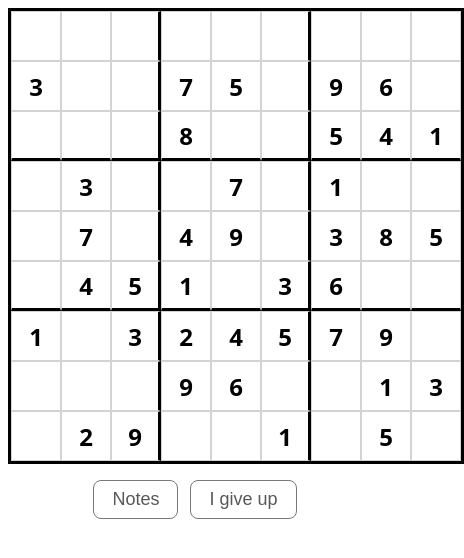
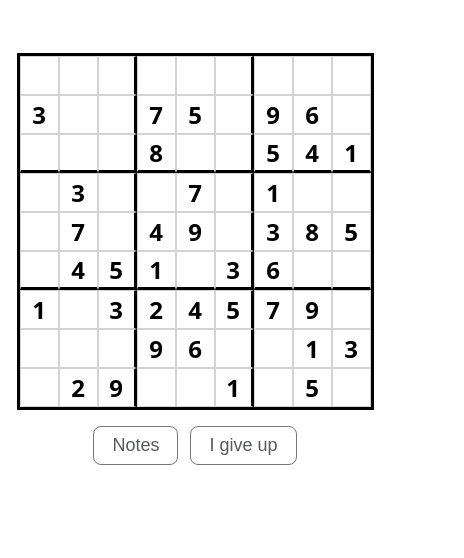
Before and after one commit to FedericaBer/sudoku-app, a React (Vite) app: page / in a window 390 px wide. Both pictures are taken after a click on the button "Easy". Shown: the top 558 px of the page, 464 px wide, since content can reach past the window. Built offline with nearby package versions, Linux system fonts and the light colour scheme.

Commit message:
make it responsive

```diff
--- a/src/styles/main.css
+++ b/src/styles/main.css
@@ -1,5 +1,6 @@
 .sudoku-board {
   width: fit-content;
+  max-width: 95vw;
   margin: 0 auto;
   border: 3px solid black;
 }
@@ -10,8 +11,8 @@
 
 .sudoku-cell {
   position: relative;
-  width: 50px;
-  height: 50px;
+  width: min(50px, 10vw);
+  height: min(50px, 10vw);
   border: 1px solid lightgray;
   box-sizing: border-box;
 }
@@ -31,7 +32,7 @@
 }
 
 .cell-note {
-  font-size: 11px;
+  font-size: min(11px, 2.5vw);
   color: gray;
   text-align: center;
   line-height: 1;
@@ -41,6 +42,8 @@
   display: flex;
   flex-direction: column;
   align-items: center;
+  margin: 0 auto;
+  padding-top: 45px;
 }
 
 .notes-button button {
@@ -88,7 +91,7 @@
   outline: none;
   box-shadow: none;
   text-align: center;
-  font-size: 24px;
+  font-size: min(24px, 7vw);
   box-sizing: border-box;
   color: #57585b;
   font-weight: normal;
```
